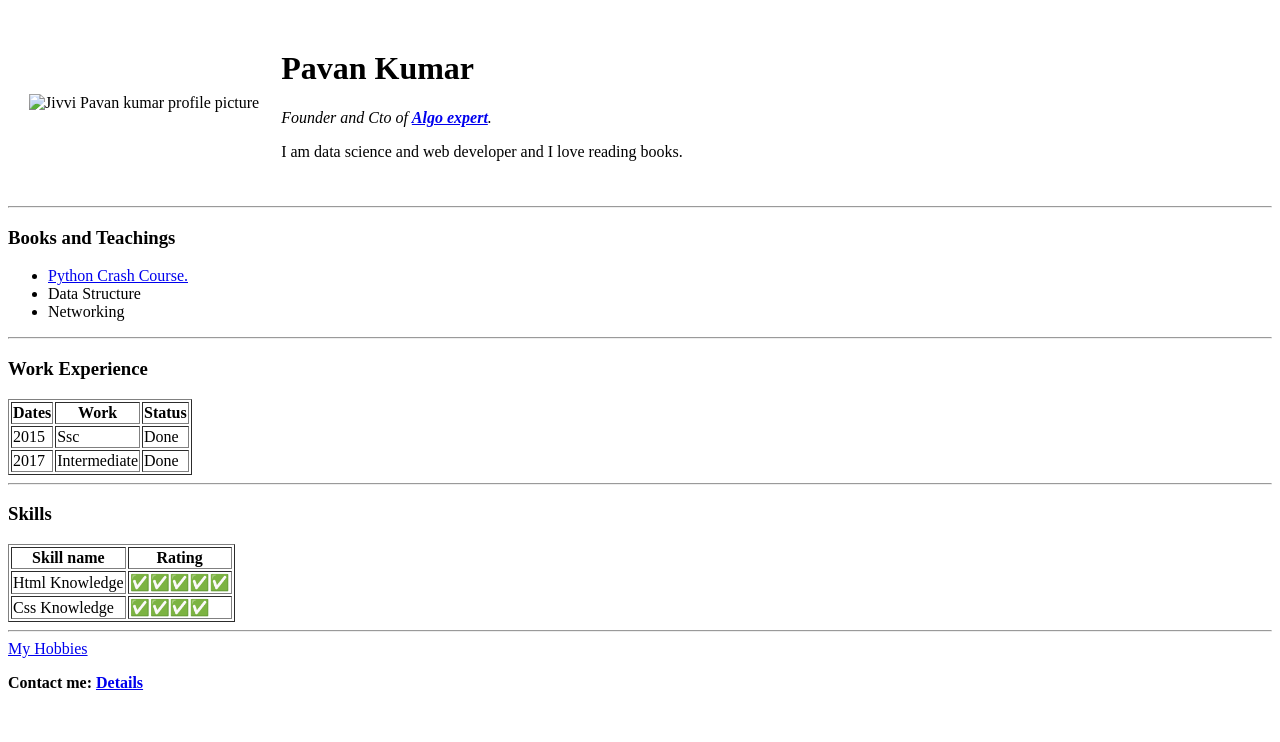
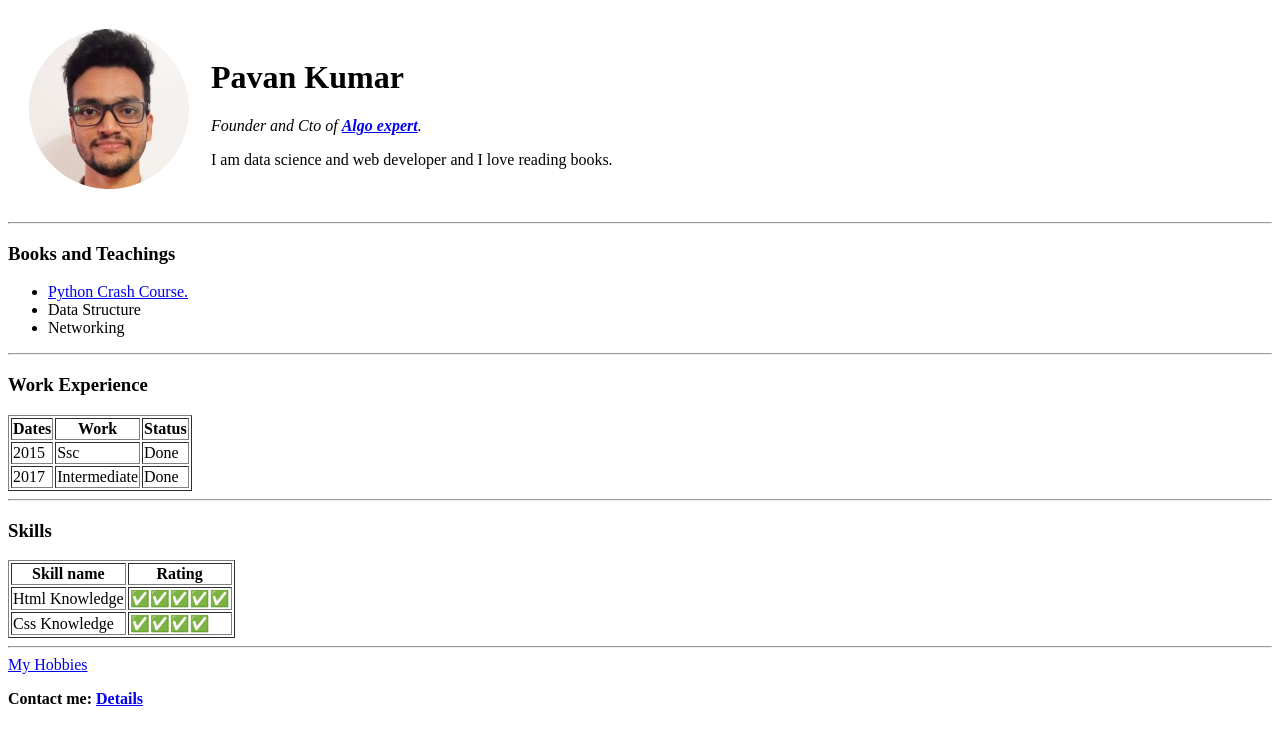
Before and after one commit to PavanKumar-Jivvi/cv, a plain HTML site: page index.html in a window 1280 px wide. Drawn offline with Linux system fonts and the light colour scheme.

Commit message:
img file name mismatch

```diff
--- a/index.html
+++ b/index.html
@@ -9,7 +9,7 @@
 <body>
   <table cellspacing="20">
   <tr>
-    <td><img src="images/my pic-modified.png" alt="Jivvi Pavan kumar profile picture"></td>
+    <td><img src="my pic-modified.png" alt="Jivvi Pavan kumar profile picture"></td>
     <td><h1>Pavan Kumar</h1
     <p>
       <em>
```
